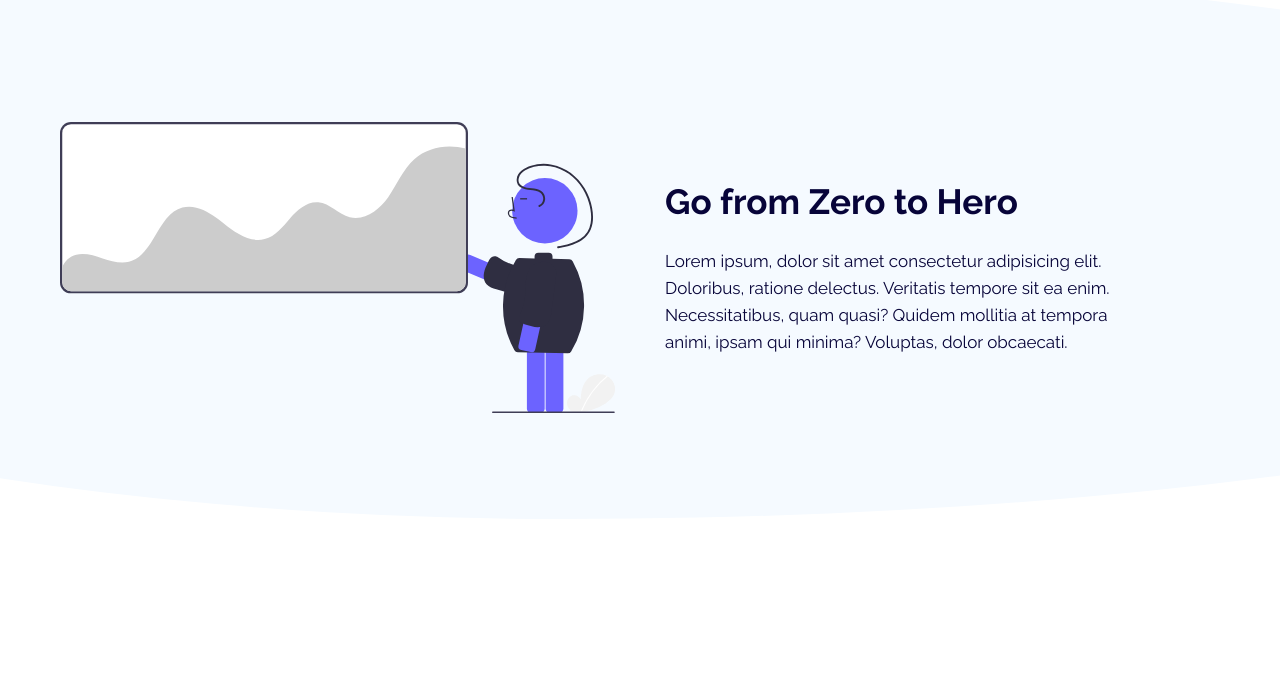
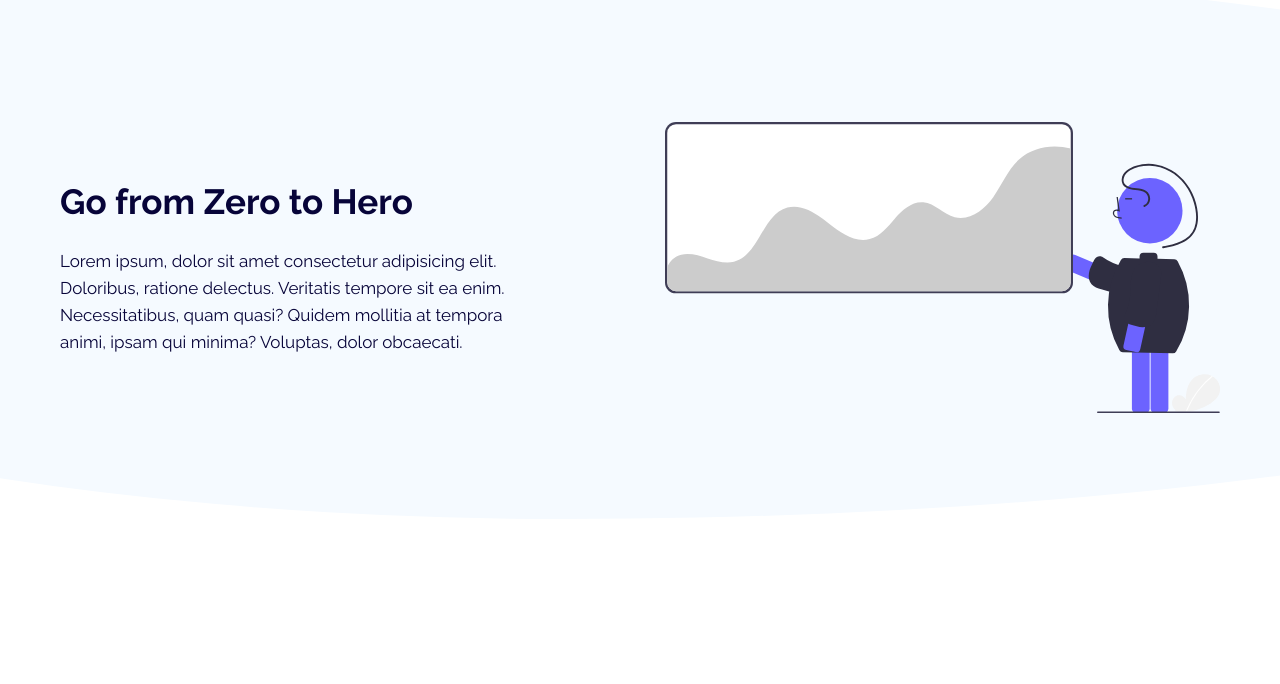
Before and after one commit to spirit-101/responsive-finance-website, a plain HTML site: page index.html in a window 1280 px wide. Shown: the part 800-1484 px from the top of the page. Drawn offline with nearby package versions, Linux system fonts and the light colour scheme.

Commit message:
Fixed feature image order

```diff
--- a/sass/_style.scss
+++ b/sass/_style.scss
@@ -298,7 +298,9 @@
   }
 
   &__img-box {
-    order: -1;
+    @include respond(phone) {
+      order: -1;
+    }
   }
 
   &__img {
```
Also changed, not shown: css/main.css.
